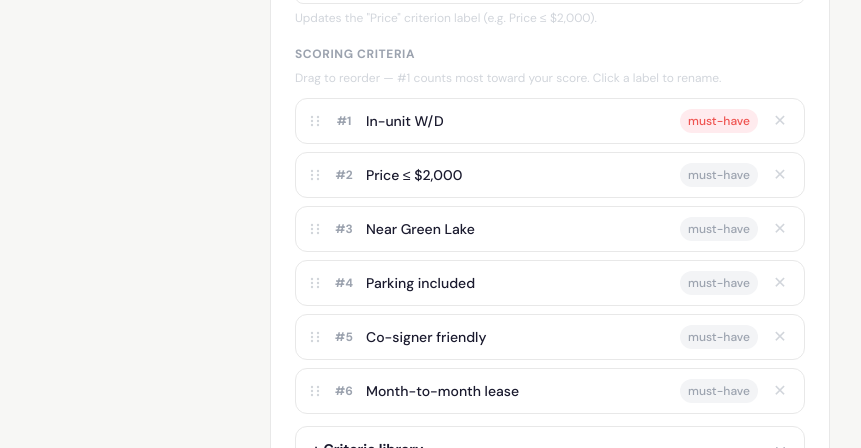
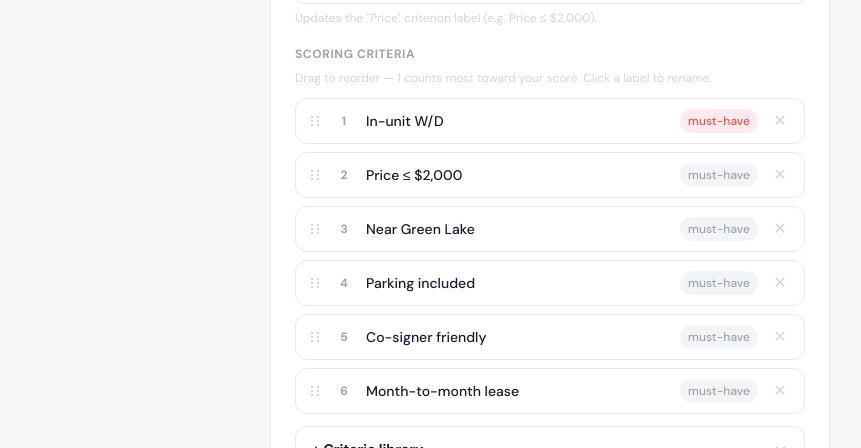
Before and after one commit to the-esoteric-girl/apartment-scout, a React (Vite) app: page / in a window 1280 px wide. Both pictures are taken after a click on the button "Settings". Shown: the part 352-800 px from the top of the page, without its empty margins (90-951 px from the left). Built offline with nearby package versions, Linux system fonts and the light colour scheme.

Commit message:
fix(ui): remove # prefix from rank numbers across ScoreCard, DraggableList, Decision, Settings

```diff
--- a/src/components/DraggableCriteriaList.jsx
+++ b/src/components/DraggableCriteriaList.jsx
@@ -89,7 +89,7 @@ function SortableRow({
         className="flex-shrink-0 text-xs font-bold w-6 text-center"
         style={{ color: '#9ca3af' }}
       >
-        #{rank}
+        {rank}
       </span>
 
       {/* Label — click to edit */}
--- a/src/components/ScoreCard.jsx
+++ b/src/components/ScoreCard.jsx
@@ -34,7 +34,7 @@ export default function ScoreCard({ scores, criteria, onScoreChange }) {
                 className="text-xs font-semibold w-6 text-center shrink-0"
                 style={{ color: '#9ca3af' }}
               >
-                #{rank}
+                {rank}
               </span>
               <span className="text-sm font-medium" style={{ color: '#1a1a2e' }}>
                 {criterion.label}
--- a/src/components/tabs/DecisionTab.jsx
+++ b/src/components/tabs/DecisionTab.jsx
@@ -236,7 +236,7 @@ function DecisionTable({ results, criteria, winnerIndex, isAlreadySaved, savedIn
                       >
                         <div className="flex items-center gap-1.5">
                           <span className="text-xs font-semibold w-5 shrink-0 text-right" style={{ color: '#9ca3af' }}>
-                            #{index + 1}
+                            {index + 1}
                           </span>
                           <span className="text-sm font-medium leading-snug" style={{ color: '#1a1a2e' }}>
                             {criterion.label}
--- a/src/components/tabs/SettingsTab.jsx
+++ b/src/components/tabs/SettingsTab.jsx
@@ -407,7 +407,7 @@ export default function SettingsTab({ criteria, location, onSave, onDirtyChange
             Scoring criteria
           </p>
           <p className="text-xs mb-3" style={{ color: '#d1d5db' }}>
-            Drag to reorder — #1 counts most toward your score. Click a label to rename.
+            Drag to reorder — 1 counts most toward your score. Click a label to rename.
           </p>
 
           <DraggableCriteriaList
```
